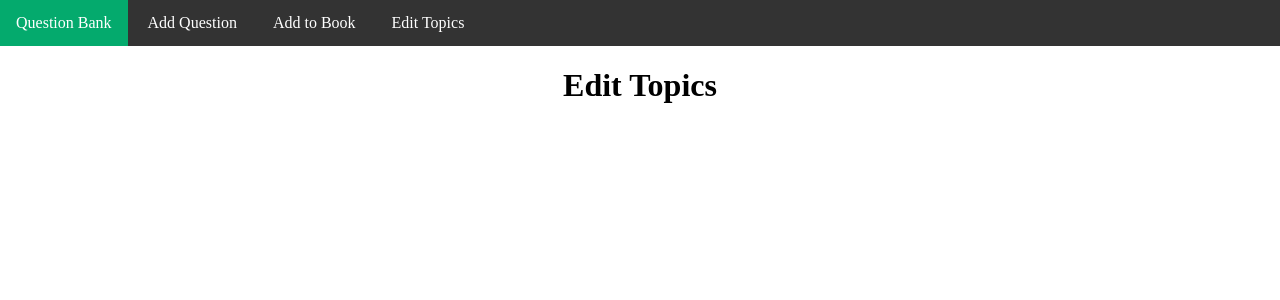
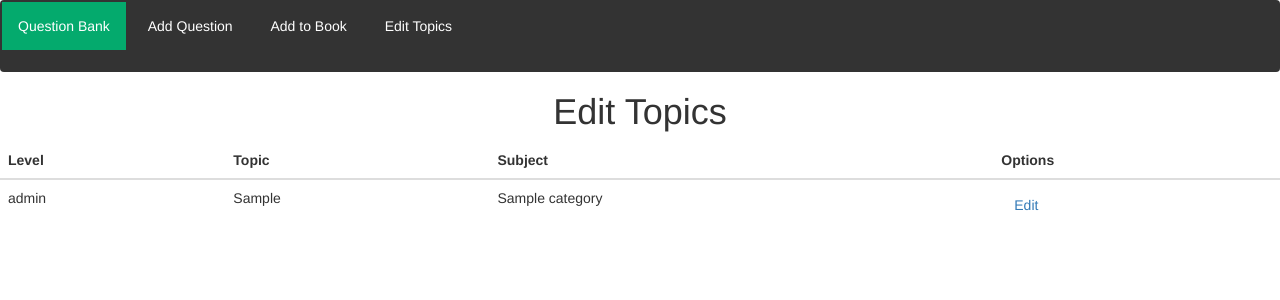
Before and after one commit to notbowen/RMSS_web, a Flask app: page /topics/edit in a window 1280 px wide. Shown: the top 300 px of the page. Run offline with Flask 2, Linux system fonts and the light colour scheme; tables that the repository leaves empty hold one stand-in row (values such as "Sample post"); some libraries are stand-ins or nearby versions.

Commit message:
Added edit topic functionality

```diff
--- /dev/null
+++ b/app/static/js/edit_topics.js
@@ -0,0 +1,115 @@
+// Detect enter key press function
+$.fn.enterKey = function (fnc) {
+    return this.each(function () {
+        $(this).keypress(function (ev) {
+            var keycode = (ev.keyCode ? ev.keyCode : ev.which);
+            if (keycode == '13') {
+                fnc.call(this, ev);
+            }
+        })
+    })
+}
+
+// Main
+$(document).ready(function($) {
+    // Hide the save and cancel buttons
+    $(document).find(".btn_save").hide();
+    $(document).find(".btn_cancel").hide();
+
+    // Make whole table row editable
+    $(document).on("click", ".btn_edit", function(event) {
+        event.preventDefault();
+        var tbl_row = $(this).closest("tr");
+
+        tbl_row.find(".btn_save").show();
+        tbl_row.find(".btn_cancel").show();
+
+        tbl_row.find(".btn_edit").hide();
+
+        // Make whole row editable
+        tbl_row.find(".row_data")
+            .attr("contenteditable", "true")
+            .attr("edit_type", "button")
+            .addClass("bg-warning")
+            .css("padding", "3px");
+
+        // Backup original entry
+        tbl_row.find(".row_data").each(function(index, val) {
+            $(this).attr("original_entry", $(this).html());
+        });
+    });
+
+    // On user click cancel
+    $(document).on("click", ".btn_cancel", function(event) {
+        event.preventDefault();
+        var tbl_row = $(this).closest("tr");
+
+        // Hide save & cancel buttons
+        tbl_row.find(".btn_save").hide();
+        tbl_row.find(".btn_cancel").hide();
+
+        // Show edit button
+        tbl_row.find(".btn_edit").show();
+
+        // Make the whole row uneditable
+        tbl_row.find(".row_data")
+            .attr("contenteditable", "false")
+            .attr("edit_type", "click")
+            .removeClass("bg-warning")
+            .css("padding", "");
+
+        // Restore original data
+        tbl_row.find(".row_data").each(function(index, val) {
+            $(this).html($(this).attr("original_entry"));
+        });
+    });
+
+    // Save whole table row entry
+    $(document).on("click", ".btn_save", function(event) {
+        event.preventDefault();
+
+        var tbl_row = $(this).closest("tr");
+        var row_id = tbl_row.attr("row_id");
+
+        // Hide save & cancel buttons
+        tbl_row.find(".btn_save").hide();
+        tbl_row.find(".btn_cancel").hide();
+
+        // Show edit button
+        tbl_row.find(".btn_edit").show();
+
+        // Make the whole row uneditable
+        tbl_row.find(".row_data")
+            .attr("contenteditable", "false")
+            .attr("edit_type", "click")
+            .removeClass("bg-warning")
+            .css("padding", "");
+
+        // Get row data
+        var arr = {};
+        tbl_row.find(".row_data").each(function(index, val) {
+            var col_name = $(this).attr("col_name");
+            var col_val = $(this).text();
+
+            arr[col_name] = col_val;
+        });
+
+        // Send to server
+        var xhr = new XMLHttpRequest();
+        xhr.open("POST", "/topics/edit?id=" + row_id, true);
+        xhr.setRequestHeader("Content-Type", "application/json");
+
+        xhr.onreadystatechange = function() {
+            if (xhr.readyState === 4 && xhr.status !== 200) {
+                alert("Failed to edit topic!\nError: " + xhr.responseText);
+            }
+        }
+
+        xhr.send(JSON.stringify(arr));
+    });
+
+    // Lose focus when user presses enter
+    $(".row_data").enterKey(function() {
+        $(".row_data").blur();
+    });
+});
--- a/app/templates/edit_topics.html
+++ b/app/templates/edit_topics.html
@@ -1,6 +1,39 @@
 {% extends "base.html" %}
 {% block title %}Edit Topics{% endblock %}
 
+{% block scripts %}
+<script src="{{ url_for('static', filename='js/edit_topics.js') }}"></script>
+<link rel="stylesheet" href="https://cdnjs.cloudflare.com/ajax/libs/twitter-bootstrap/3.3.5/css/bootstrap.min.css">
+{% endblock %}
+
 {% block content %}
     <h1 style="text-align: center;">Edit Topics</h1>
+
+    <table class="table table-hover">
+        <thead>
+            <tr>
+                <th>Level</th>
+                <th>Topic</th>
+                <th>Subject</th>
+                <th>Options</th>
+            </tr>
+        </thead>
+
+        <tbody>
+            {% for category in categories %}
+            <tr row_id="{{ category.id }}">
+                <td><div class="row_data" edit_type="click" col_name="level">{{ category.level }}</div></td>
+                <td><div class="row_data" edit_type="click" col_name="topic">{{ category.topic }}</div></td>
+                <td><div class="row_data" edit_type="click" col_name="subject">{{ category.subject }}</div></td>
+
+                <td>
+                    <span class="btn_edit"><a href="#" class="btn btn-link" row_id="{{ category.id }}">Edit</a></span>
+
+                    <span class="btn_save"><a href="#" class="btn btn-link" row_id="{{ category.id }}">Save</a></span>
+                    <span class="btn_cancel"><a href="#" class="btn btn-link" row_id="{{ category.id }}">Cancel</a></span>
+                </td>
+            </tr>
+            {% endfor %}
+        </tbody>
+    </table>
 {% endblock %}
--- a/app/topics/routes.py
+++ b/app/topics/routes.py
@@ -1,9 +1,45 @@
-from flask import render_template
+from flask import render_template, request
 
 from app.topics import bp
 from app.models.category import Category
+from app.extensions import db
 
-@bp.route("/edit")
+@bp.route("/edit", methods=["GET", "POST"])
 def edit_topics():
+    # Handle POST request
+    if request.method == "POST":
+        # Get ID from URL query parameters
+        id = request.args.get("id", type=int)
+
+        # Ensure ID is present
+        if id == None:
+            return "Missing ID", 400
+
+        # Get data
+        content = request.get_json()
+
+        # Ensure data is valid
+        if not content:
+            return "No data provided", 400
+
+        # Ensure ID is valid
+        category = Category.query.get(id)
+        if not category:
+            return "Invalid ID", 400
+
+        # Update category
+        try:
+            category.level = content["level"]
+            category.subject = content["subject"]
+            category.topic = content["topic"]
+        except KeyError:
+            return "Missing data", 400
+
+        # Save changes
+        db.session.commit()
+
+        return "OK", 200
+
+    # Handle GET request
     categories = Category.query.all()
     return render_template("edit_topics.html", categories=categories)
```
